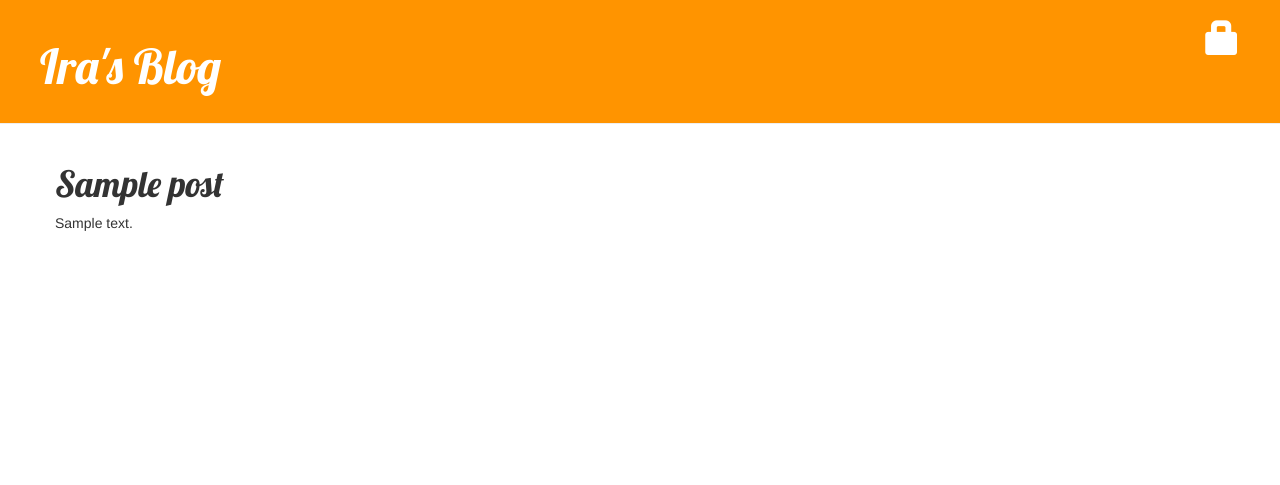
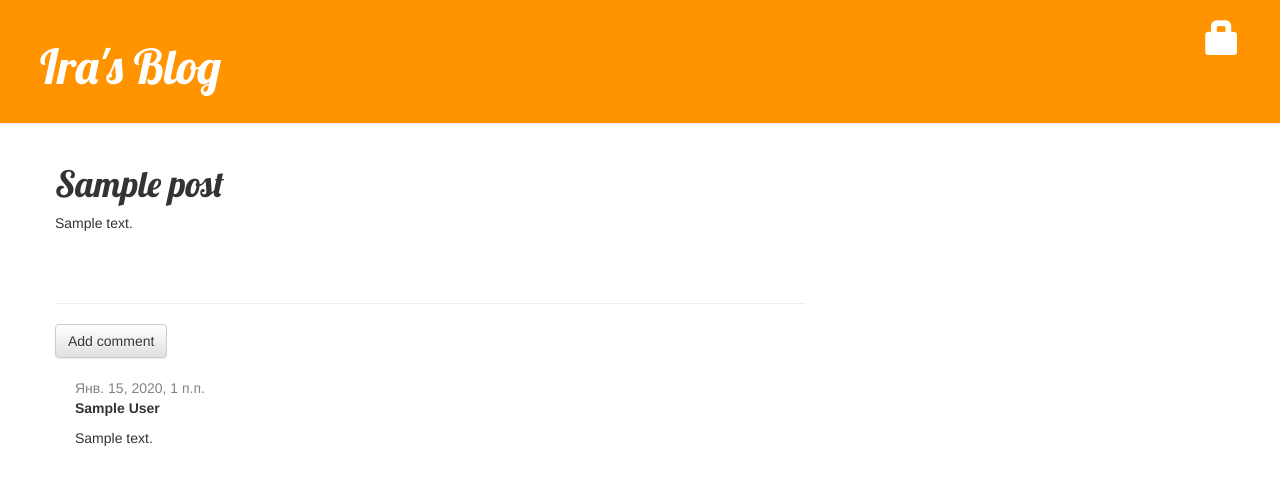
Before and after one commit to ii-dolgaleva/my-first-blog, a Django app: page /post/1/ in a window 1280 px wide. Shown: the top 485 px of the page. Run offline with Django 3.2, Linux system fonts and the light colour scheme; tables that the repository leaves empty hold one stand-in row (values such as "Sample post"); some libraries are stand-ins or nearby versions.

Commit message:
Added comments model.

```diff
--- a/blog/admin.py
+++ b/blog/admin.py
@@ -1,4 +1,4 @@
 from django.contrib import admin
-from .models import Blog, Post
+from .models import Blog, Post, Comment
 
-admin.site.register([Blog, Post])
+admin.site.register([Blog, Post, Comment])
--- a/blog/models.py
+++ b/blog/models.py
@@ -44,6 +44,28 @@ class Post(models.Model):
     def __str__(self):
         return self.title
 
+    def approved_comments(self):
+        return self.comments.filter(approved_comment=True)
+
     class Meta:
         verbose_name = u"Пост"
         verbose_name_plural = u"Посты"
+
+
+class Comment(models.Model):
+    post = models.ForeignKey('blog.Post', on_delete=models.CASCADE, related_name='comments')
+    author = models.CharField(max_length=200)
+    text = models.TextField()
+    created_date = models.DateTimeField(default=timezone.now)
+    approved_comment = models.BooleanField(default=False)
+
+    def approve(self):
+        self.approved_comment = True
+        self.save()
+
+    def __str__(self):
+        return self.text
+
+    class Meta:
+        verbose_name = u"Комментарий"
+        verbose_name_plural = u"Комментарии"
--- a/blog/static/css/blog.css
+++ b/blog/static/css/blog.css
@@ -44,3 +44,7 @@ h1, h2, h3, h4 {
 .post h1 a, .post h1 a:visited {
     color: #000000;
 }
+
+.comment {
+    margin: 20px 0px 20px 20px;
+}
--- a/blog/templates/blog/post_detail.html
+++ b/blog/templates/blog/post_detail.html
@@ -18,4 +18,25 @@
         <h1>{{ post.title }}</h1>
         <p>{{ post.text|linebreaksbr }}</p>
     </div>
+
+    <hr>
+    <a class="btn btn-default" href="{% url 'add_comment_to_post' pk=post.pk %}">Add comment</a>
+    {% for comment in post.comments.all %}
+        {% if user.is_authenticated or comment.approved_comment %}
+        <div class="comment">
+            <div class="date">
+                {{ comment.created_date }}
+                {% if not comment.approved_comment %}
+                    <a class="btn btn-default" href="{% url 'comment_remove' pk=comment.pk %}"><span class="glyphicon glyphicon-remove"></span></a>
+                    <a class="btn btn-default" href="{% url 'comment_approve' pk=comment.pk %}"><span class="glyphicon glyphicon-ok"></span></a>
+                {% endif %}
+            </div>
+            <strong>{{ comment.author }}</strong>
+            <p>{{ comment.text|linebreaks }}</p>
+        </div>
+        {% endif %}
+    {% empty %}
+        <p>No comments here yet :(</p>
+    {% endfor %}
+
 {% endblock %}
--- a/blog/templates/blog/post_list.html
+++ b/blog/templates/blog/post_list.html
@@ -8,6 +8,7 @@
             </div>
             <h1><a href="{% url 'post_detail' pk=post.pk %}">{{ post.title }}</a></h1>
             <p>{{ post.text|linebreaksbr }}</p>
+            <a href="{% url 'post_detail' pk=post.pk %}">Comments: {{ post.approved_comments.count }}</a>
         </div>
     {% endfor %}
 {% endblock %}
--- a/blog/urls.py
+++ b/blog/urls.py
@@ -14,7 +14,9 @@ urlpatterns = [
     path('drafts/', views.post_draft_list, name='post_draft_list'),
     path('post/<pk>/publish/', views.post_publish, name='post_publish'),
     path('post/<pk>/remove/', views.post_remove, name='post_remove'),
-
+    path('post/<int:pk>/comment/', views.add_comment_to_post, name='add_comment_to_post'),
+    path('comment/<int:pk>/approve/', views.comment_approve, name='comment_approve'),
+    path('comment/<int:pk>/remove/', views.comment_remove, name='comment_remove'),
     # url(r'^$', BlogsList.as_view(), name="blog-list"),
     # url(r'^create$', BlogsCreate.as_view(), name="blog-create"),
     # url(r'^simple_view$', view, name="just-view"),
--- a/blog/views.py
+++ b/blog/views.py
@@ -6,9 +6,11 @@ from django.contrib.auth.decorators import login_required
 
 from django.utils import timezone
 
-from .models import Blog, Post
+from .models import Blog, Post, Comment
 
 from .forms import *
+# from .forms import PostForm, CommentForm
+
 
 def post_list(request):
     posts = Post.objects.filter(pub_date__lte=timezone.now()).order_by('pub_date')
@@ -65,6 +67,35 @@ def post_remove(request, pk):
     post = get_object_or_404(Post, pk=pk)
     post.delete()
     return redirect('post_list')
+
+
+def add_comment_to_post(request, pk):
+    post = get_object_or_404(Post, pk=pk)
+    if request.method == "POST":
+        form = CommentForm(request.POST)
+        if form.is_valid():
+            comment = form.save(commit=False)
+            comment.post = post
+            comment.save()
+            return redirect('post_detail', pk=post.pk)
+    else:
+        form = CommentForm()
+    return render(request, 'blog/add_comment_to_post.html', {'form': form})
+
+
+@login_required
+def comment_approve(request, pk):
+    comment = get_object_or_404(Comment, pk=pk)
+    comment.approve()
+    return redirect('post_detail', pk=comment.post.pk)
+
+
+@login_required
+def comment_remove(request, pk):
+    comment = get_object_or_404(Comment, pk=pk)
+    comment.delete()
+    return redirect('post_detail', pk=comment.post.pk)
+
 
 def view(request):
 
```
Also changed, not shown: blog/forms.py (+7 -1 lines), blog/templates/blog/add_comment_to_post.html (added, +9 -0 lines), blog/migrations/0009_comment.py (added), blog/migrations/0010_auto_20191216_0927.py (added).
